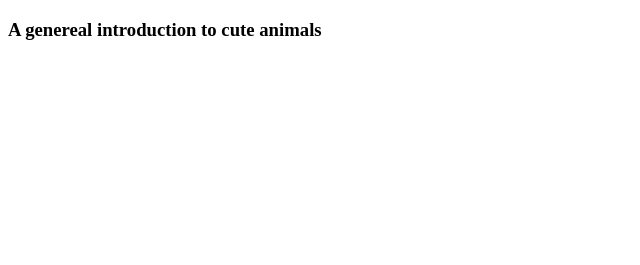
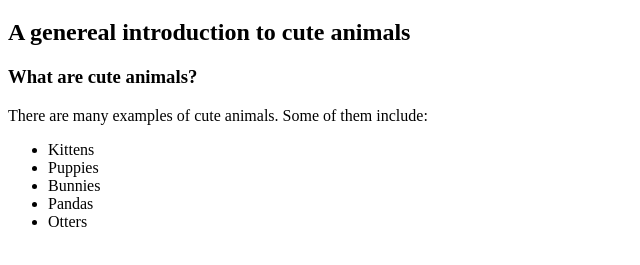
Before and after one commit to sara-jpallander/webbutveckling_webbteknik, a plain HTML site: page index.html in a window 1280 px wide. Shown: the part 61-326 px from the top of the page, without its empty margins (0-640 px from the left). Drawn offline with Linux system fonts and the light colour scheme.

Commit message:
Added text and list

```diff
--- a/index.html
+++ b/index.html
@@ -7,6 +7,15 @@
 </head>
 <body>
     <h1>Cute animals</h1>
-    <h3>A genereal introduction to cute animals</h3>
+    <h2>A genereal introduction to cute animals</h2>
+    <h3>What are cute animals?</h3>
+    <p>There are many examples of cute animals. Some of them include:</p>
+    <ul>
+        <li>Kittens</li>
+        <li>Puppies</li>
+        <li>Bunnies</li>
+        <li>Pandas</li>
+        <li>Otters</li>
+    </ul>
 </body>
 </html>
```
